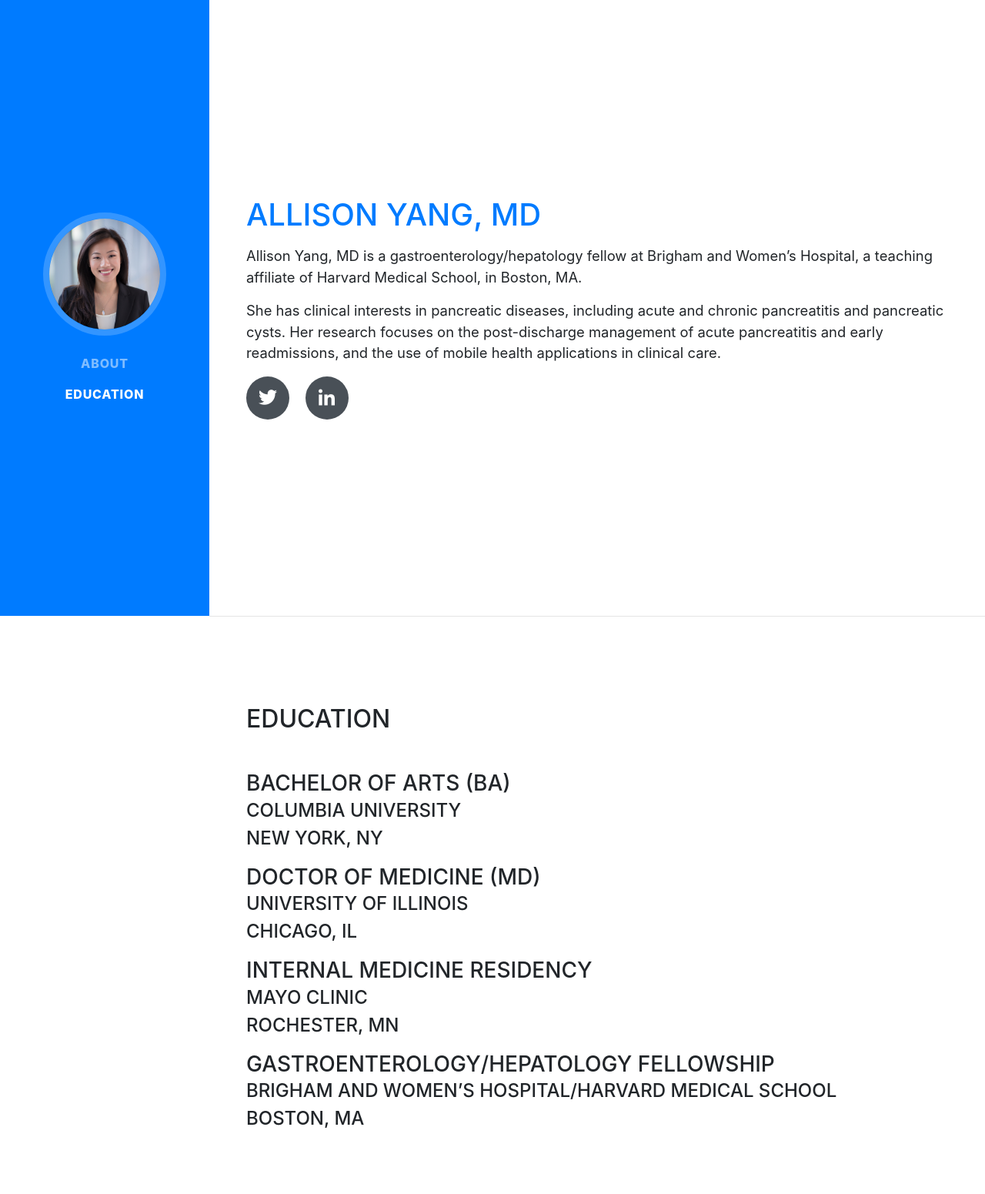
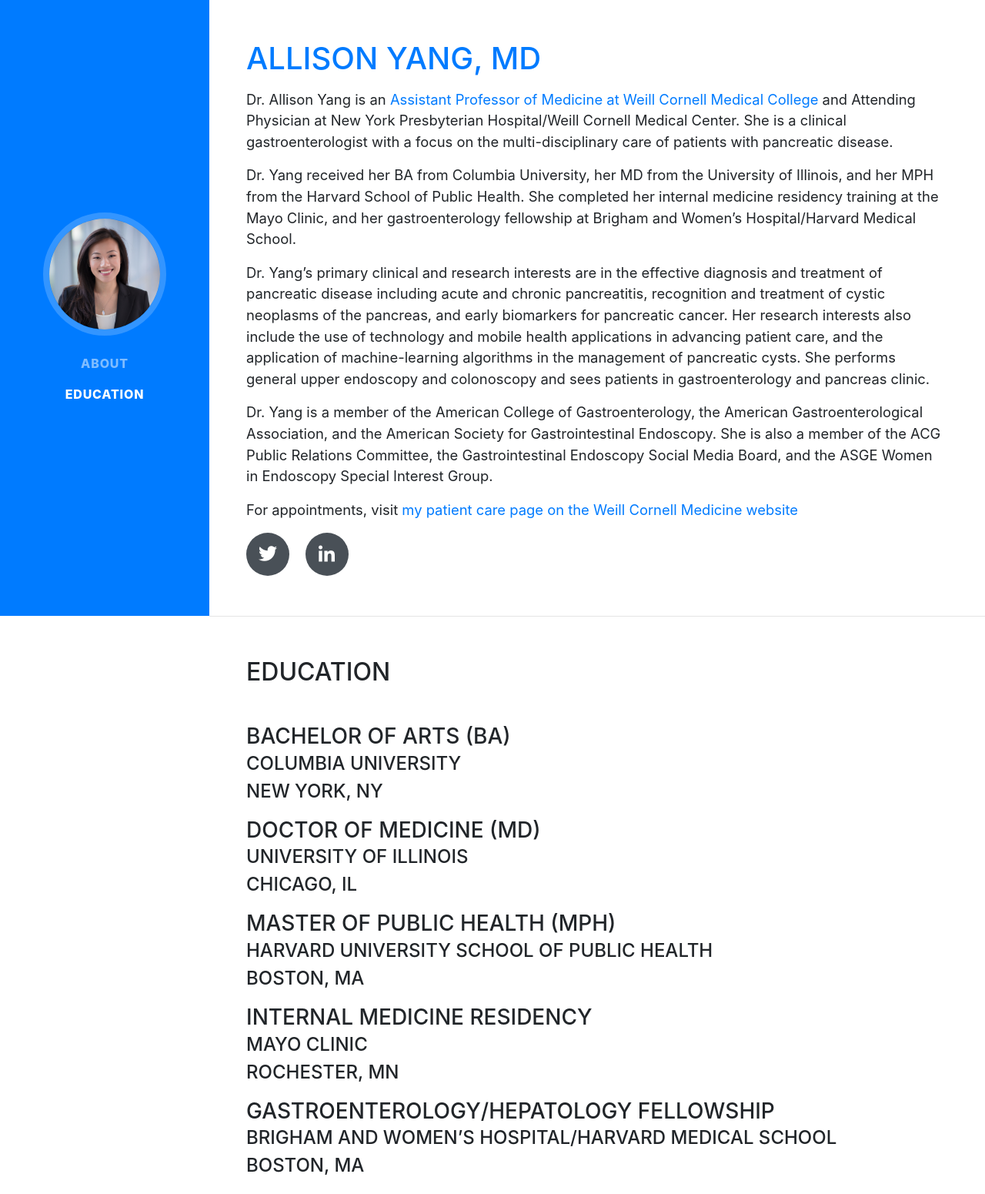
Before and after one commit to alliyang/alliyang.github.io, a website with bundled scripts: page index.html in a window 1280 px wide. Shown: the whole page at 77% size. Built offline with nearby package versions, Linux system fonts and the light colour scheme; a web font is replaced by a local one.

Commit message:
Updated for Weill Cornell and MPH

```diff
--- a/index.html
+++ b/index.html
@@ -57,8 +57,11 @@
           <!--<div class="subheading mb-5">3542 Berry Street · Cheyenne Wells, CO 80810 · (317) 585-8468 ·
             <a href="mailto:name@email.com">name@email.com</a>
           </div>-->
-          <p class="lead">Allison Yang, MD is a gastroenterology/hepatology fellow at Brigham and Women’s Hospital, a teaching affiliate of Harvard Medical School, in Boston, MA.</p>
-          <p class="lead">She has clinical interests in pancreatic diseases, including acute and chronic pancreatitis and pancreatic cysts. Her research focuses on the post-discharge management of acute pancreatitis and early readmissions, and the use of mobile health applications in clinical care. </p>
+          <p class="lead">Dr. Allison Yang is an <a href="https://weillcornell.org/allison-yang-md">Assistant Professor of Medicine at Weill Cornell Medical College</a> and Attending Physician at New York Presbyterian Hospital/Weill Cornell Medical Center. She is a clinical gastroenterologist with a focus on the multi-disciplinary care of patients with pancreatic disease.</p>
+          <p class="lead">Dr. Yang received her BA from Columbia University, her MD from the University of Illinois, and her MPH from the Harvard School of Public Health. She completed her internal medicine residency training at the Mayo Clinic, and her gastroenterology fellowship at Brigham and Women’s Hospital/Harvard Medical School.</p>
+          <p class="lead">Dr. Yang’s primary clinical and research interests are in the effective diagnosis and treatment of pancreatic disease including acute and chronic pancreatitis, recognition and treatment of cystic neoplasms of the pancreas, and early biomarkers for pancreatic cancer. Her research interests also include the use of technology and mobile health applications in advancing patient care, and the application of machine-learning algorithms in the management of pancreatic cysts. She performs general upper endoscopy and colonoscopy and sees patients in gastroenterology and pancreas clinic.</p>
+          <p class="lead">Dr. Yang is a member of the American College of Gastroenterology, the American Gastroenterological Association, and the American Society for Gastrointestinal Endoscopy. She is also a member of the ACG Public Relations Committee, the Gastrointestinal Endoscopy Social Media Board, and the ASGE Women in Endoscopy Special Interest Group.</p>
+          <p class="lead">For appointments, visit <a href="https://weillcornell.org/allison-yang-md">my patient care page on the Weill Cornell Medicine website</a></b></p>
           <div class="social-icons">
             <a href="https://twitter.com/allisonyangmd?lang=en">
               <i class="fab fa-twitter"></i>
@@ -91,6 +94,15 @@
               <div class="subheading mb-3">
                 University of Illinois<br />
                 Chicago, IL
+              </div>
+            </div>
+          </div>
+          <div class="resume-item d-flex flex-column flex-md-row mb-0">
+            <div class="resume-content mr-auto">
+              <h3 class="mb-0">Master of Public Health (MPH)</h3>
+              <div class="subheading mb-3">
+                Harvard University School of Public Health<br />
+                Boston, MA
               </div>
             </div>
           </div>
```
